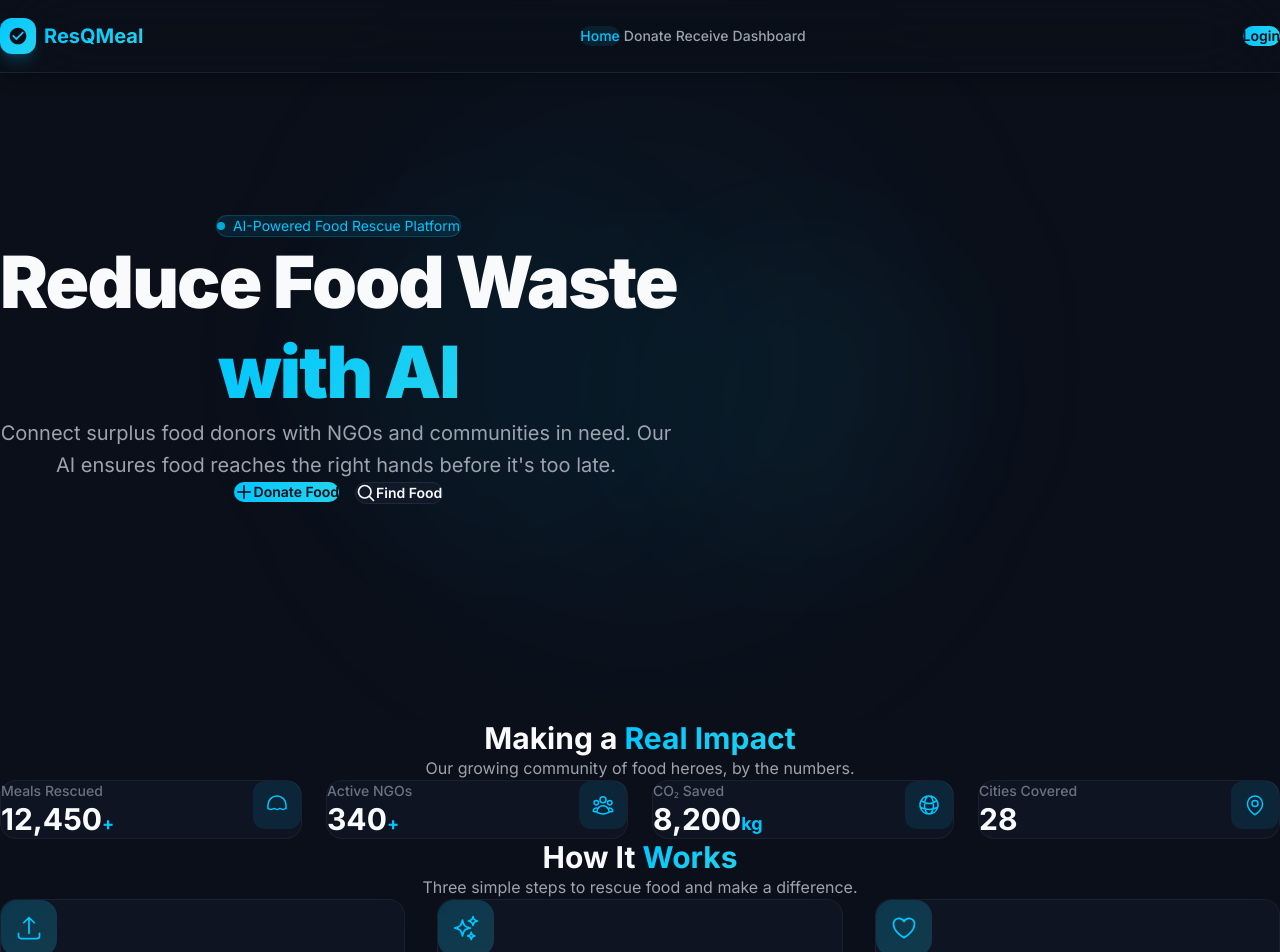
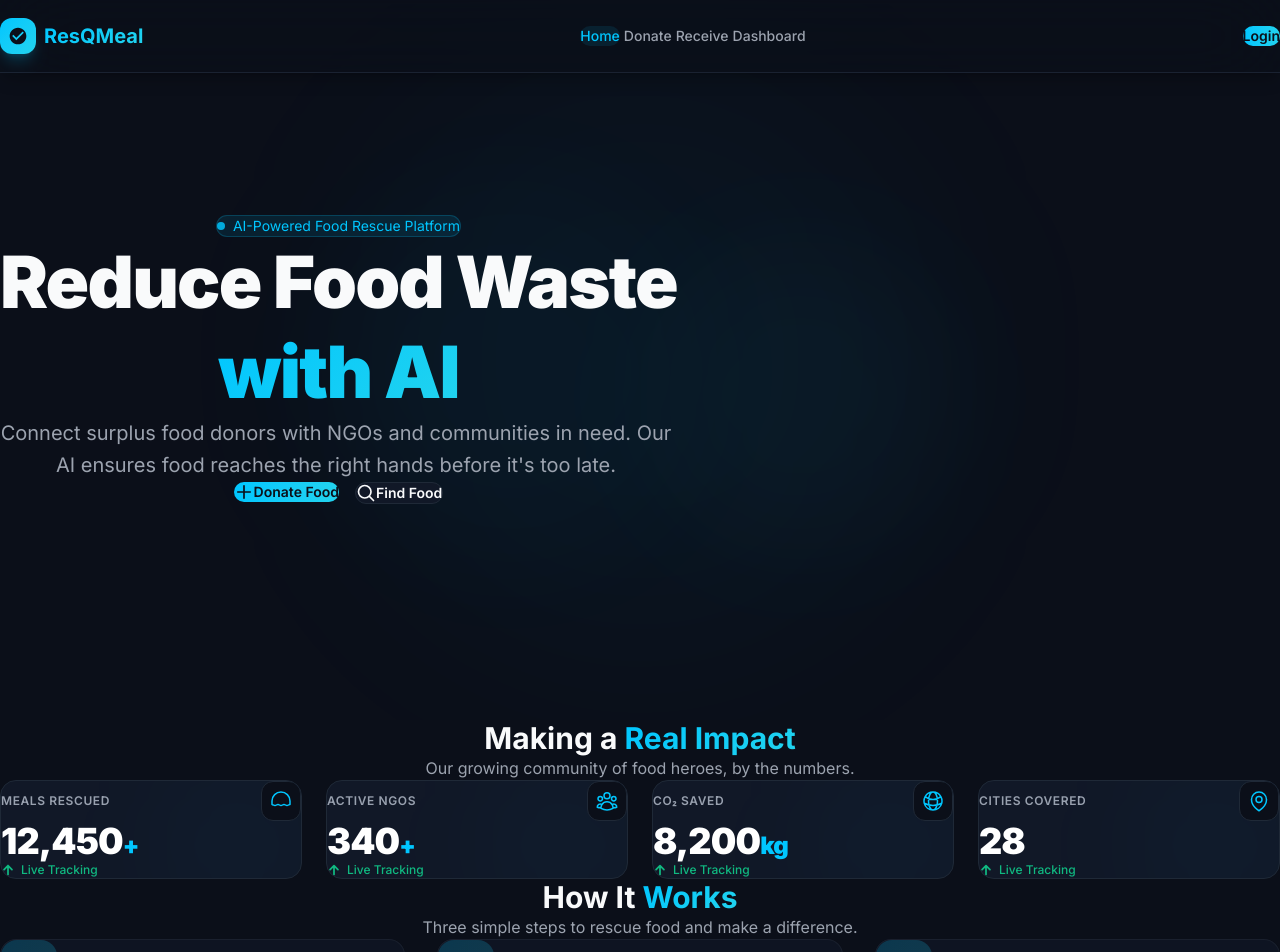
Before and after one commit to swapnilhingane18/resqmealai, a React (Vite) app: page / in a window 1280 px wide. Shown: the top 952 px of the page. Built offline with nearby package versions, Linux system fonts and the light colour scheme.

Commit message:
style: convert metric cards to premium dark UI with hierarchy and hover effects

```diff
--- a/src/components/StatsCard.jsx
+++ b/src/components/StatsCard.jsx
@@ -35,22 +35,33 @@ export default function StatsCard({ title, value, icon, suffix = '', index = 0 }
   return (
     <motion.div
       ref={ref}
-      initial={{ opacity: 0, scale: 0.9, y: 20 }}
-      animate={isInView ? { opacity: 1, scale: 1, y: 0 } : { opacity: 0, scale: 0.9, y: 20 }}
+      initial={{ opacity: 0, scale: 0.95, y: 15 }}
+      animate={isInView ? { opacity: 1, scale: 1, y: 0 } : { opacity: 0, scale: 0.95, y: 15 }}
       transition={{ duration: 0.5, delay: index * 0.1, ease: 'easeOut' }}
-      whileHover={{ y: -5, scale: 1.02 }}
-      className="glass-card rounded-2xl p-6 group hover:border-primary/30 transition-colors duration-300"
+      whileHover={{ y: -5, scale: 1.02, boxShadow: '0 10px 30px -10px rgba(0, 198, 255, 0.15)' }}
+      className="bg-[#111827] border border-[#1f2937] hover:border-primary/30 rounded-2xl p-6 group transition-all duration-300 relative overflow-hidden"
     >
-      <div className="flex items-start justify-between">
-        <div className="space-y-2">
-          <p className="text-sm font-medium text-text-muted">{title}</p>
-          <p className="text-3xl font-bold text-text-primary">
+      <div className="absolute top-0 right-0 w-32 h-32 bg-primary/5 rounded-full blur-3xl group-hover:bg-primary/10 transition-colors" />
+
+      <div className="relative z-10 flex flex-col justify-between h-full">
+        <div className="flex items-center justify-between mb-4">
+          <p className="text-xs font-semibold text-gray-400 uppercase tracking-wider">{title}</p>
+          <div className="w-10 h-10 rounded-xl bg-[#0B0F19] border border-[#1f2937] flex items-center justify-center text-primary group-hover:scale-110 transition-transform">
+            {icon}
+          </div>
+        </div>
+
+        <div className="space-y-1">
+          <p className="text-4xl font-black text-white tracking-tight">
             {typeof displayValue === 'number' ? displayValue.toLocaleString() : displayValue}
-            <span className="text-lg text-primary ml-1">{suffix}</span>
+            <span className="text-2xl text-primary ml-1">{suffix}</span>
           </p>
-        </div>
-        <div className="w-12 h-12 rounded-xl bg-primary/10 flex items-center justify-center group-hover:bg-primary/20 transition-colors">
-          {icon}
+          <div className="flex items-center gap-1.5 mt-2">
+            <svg className="w-3.5 h-3.5 text-success" fill="none" viewBox="0 0 24 24" stroke="currentColor" strokeWidth={3}>
+              <path strokeLinecap="round" strokeLinejoin="round" d="M12 19.5v-15m0 0l-6.75 6.75M12 4.5l6.75 6.75" />
+            </svg>
+            <p className="text-xs font-medium text-success">Live Tracking</p>
+          </div>
         </div>
       </div>
     </motion.div>
```
